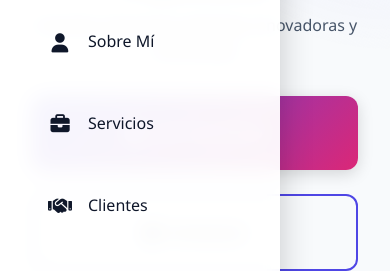
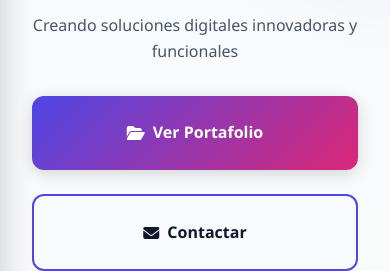
Before and after one commit to Mark-Orsini/Portafolio, a plain HTML site: page index.html in a window 390 px wide. Shown: the part 194-465 px from the top of the page. Drawn offline with nearby package versions, Linux system fonts and the light colour scheme.

Commit message:
barra lateral solucionada faltan detalles de informacion para agregar, y una expansion de los idiomas de la pagina.

```diff
--- a/index.html
+++ b/index.html
@@ -17,6 +17,43 @@
 
     <!-- Font Awesome para iconos -->
     <link rel="stylesheet" href="https://cdnjs.cloudflare.com/ajax/libs/font-awesome/6.4.0/css/all.min.css">
+
+    <style>
+        /* ===== CORRECCIÓN CRÍTICA BARRA LATERAL ===== */
+        .barra-lateral {
+            position: fixed !important;
+            top: 0 !important;
+            right: -320px !important;
+            left: auto !important;
+            width: 320px !important;
+            height: 100vh !important;
+            background-color: var(--color-superficie) !important;
+            z-index: 999 !important;
+            overflow-y: auto !important;
+            box-shadow: 0 8px 32px rgba(0, 0, 0, 0.2) !important;
+            transition: right 0.3s ease-in-out !important;
+            display: flex !important;
+            flex-direction: column !important;
+        }
+
+        .barra-lateral.active {
+            right: 0 !important;
+        }
+
+        /* Móvil: Barra desde la izquierda */
+        @media (max-width: 768px) {
+            .barra-lateral {
+                right: auto !important;
+                left: -320px !important;
+                transition: left 0.3s ease-in-out !important;
+            }
+
+            .barra-lateral.active {
+                right: auto !important;
+                left: 0 !important;
+            }
+        }
+    </style>
 </head>
 <body class="theme-dark">
 
```
